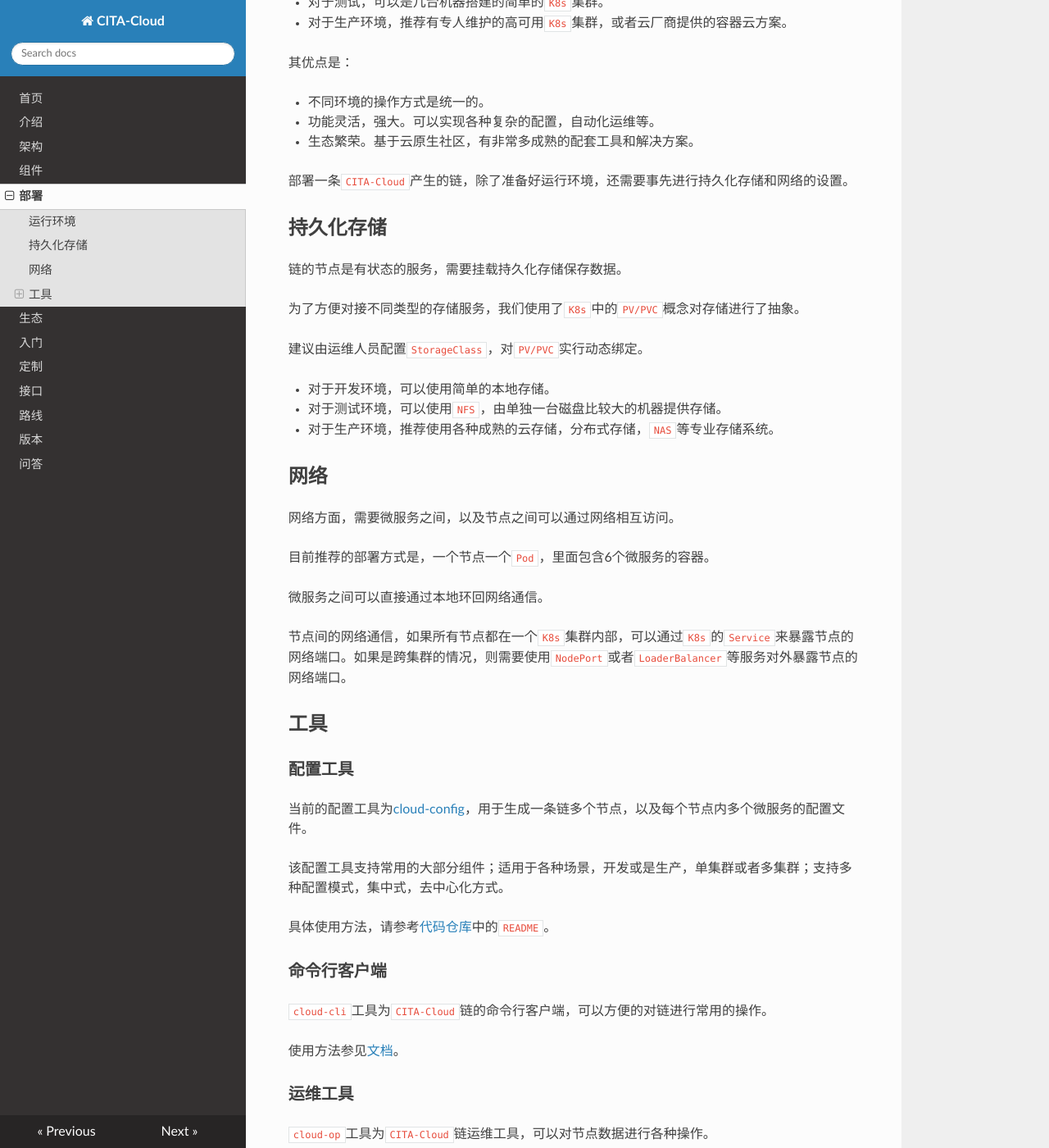
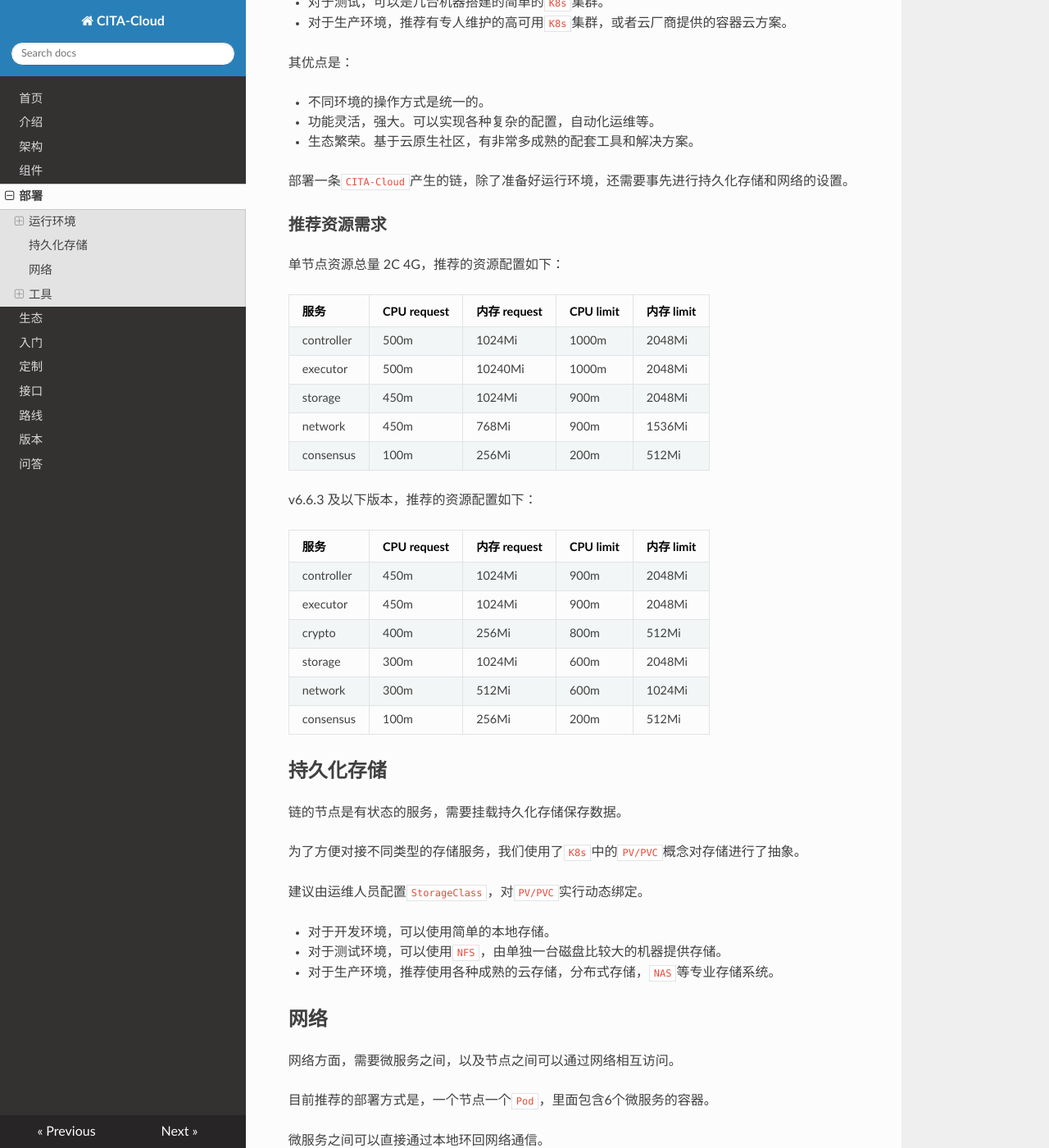
Before and after one commit to cita-cloud/docs, an MkDocs documentation site: the page built from docs/deployment-guide.md, in a window 1280 px wide and 1400 px high, scrolled down 478 px. Shown: the whole window at 82% size. Built offline with MkDocs 1.6.1, drawn with Linux system fonts in a browser that asks for light colours; nearby versions of some CDN libraries.

Commit message:
add res request and limit

```diff
--- a/docs/deployment-guide.md
+++ b/docs/deployment-guide.md
@@ -21,6 +21,29 @@
 * 生态繁荣。基于云原生社区，有非常多成熟的配套工具和解决方案。
 
 部署一条`CITA-Cloud`产生的链，除了准备好运行环境，还需要事先进行持久化存储和网络的设置。
+
+### 推荐资源需求
+
+单节点资源总量 2C 4G，推荐的资源配置如下：
+
+| 服务 | CPU request | 内存 request | CPU limit | 内存 limit |
+| --- | --- | --- | --- | --- |
+| controller | 500m | 1024Mi | 1000m | 2048Mi |
+| executor | 500m | 10240Mi | 1000m | 2048Mi |
+| storage | 450m | 1024Mi | 900m | 2048Mi |
+| network | 450m | 768Mi | 900m | 1536Mi |
+| consensus | 100m | 256Mi | 200m | 512Mi |
+
+v6.6.3 及以下版本，推荐的资源配置如下：
+
+| 服务 | CPU request | 内存 request | CPU limit | 内存 limit |
+| --- | --- | --- | --- | --- |
+| controller | 450m | 1024Mi | 900m | 2048Mi |
+| executor | 450m | 1024Mi | 900m | 2048Mi |
+| crypto | 400m | 256Mi | 800m | 512Mi |
+| storage | 300m | 1024Mi | 600m | 2048Mi |
+| network | 300m | 512Mi | 600m | 1024Mi |
+| consensus | 100m | 256Mi | 200m | 512Mi |
 
 ## 持久化存储
 
```
